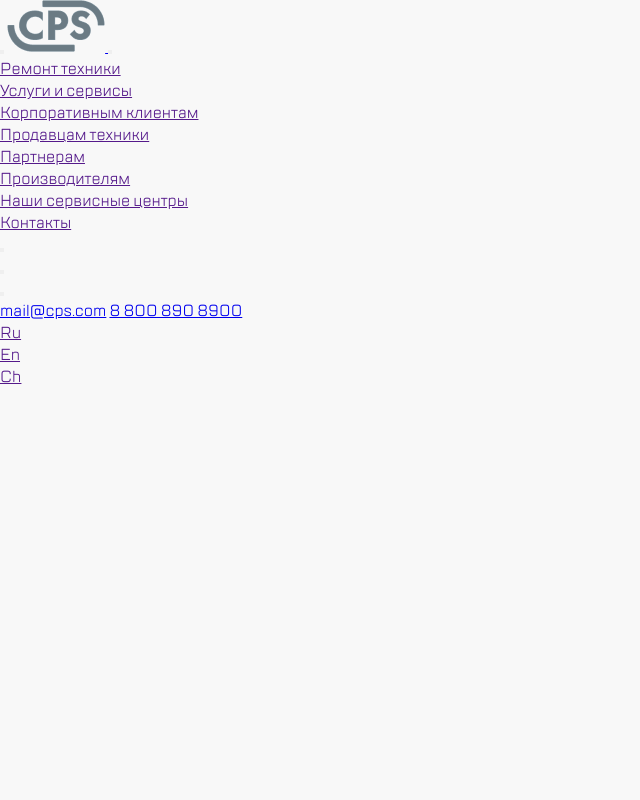
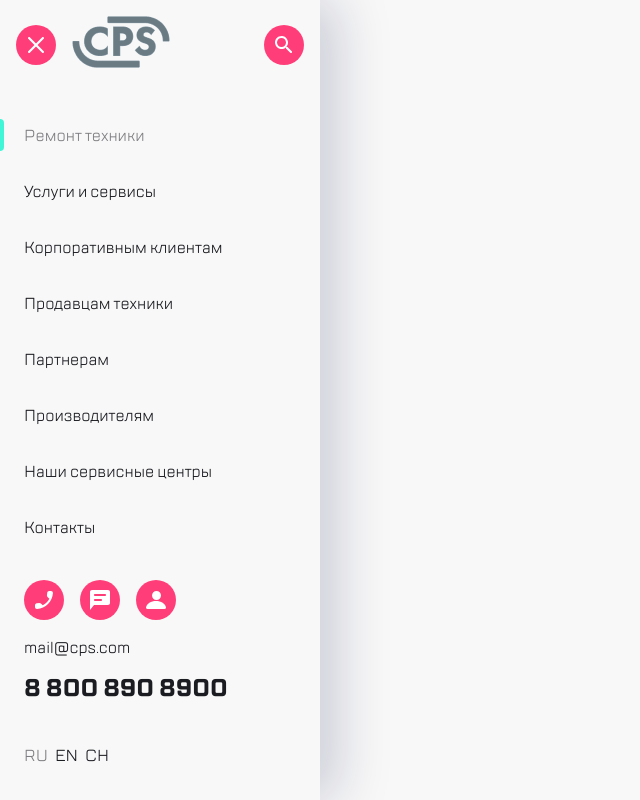
Before and after one commit to DanilFedorov/DanilFedorov.github.io, a plain HTML site: page menu.html in a window 1280 px wide. Shown: the whole page, without its empty margins (0-640 px from the left). Drawn offline with Linux system fonts and the light colour scheme.

Commit message:
Branch menu ready for rev

```diff
--- a/menu.html
+++ b/menu.html
@@ -10,18 +10,17 @@
 </head>
 <body>
     <aside class="menu">
-        <div class="menu__row menu__row--nav">
-            <button class="menu-button menu-button--close"></button>
-            <a href="#" class="menu__logo">
-                <span class="menu__logo--divider tablet"></span>
+        <div class="menu__row">
+            <button class="menu-bttn menu-bttn--close"></button>
+            <a href="#" class="menu__logo logo">
                 <img src="img/logo.png" alt="CPS">
             </a>
-            <button class="menu-button menu-button--search"></button>
+            <button class="menu-bttn menu__menu-bttn menu-bttn--search"></button>
         </div>
         <nav class="menu__site-nav site-nav">
             <ul class="site-nav__list">
                 <li class="site-nav__list-item">
-                    <a href="" class="site-nav__link">Ремонт техники</a>
+                    <a href="" class="site-nav__link site-nav__link--active">Ремонт техники</a>
                 </li>
                 <li class="site-nav__list-item">
                     <a href="" class="site-nav__link">Услуги и сервисы</a>
@@ -46,22 +45,22 @@
                 </li>
             </ul>
         </nav>
-        <ul class="menu__list">
-            <li class="menu__item">
-                <button class="menu-button menu-button--call"></button>
+        <ul class="menu__bttn-list bttn-list">
+            <li class="bttn-list__item">
+                <button class="menu-bttn menu-bttn--call"></button>
             </li>
-            <li class="menu__item">
-                <button class="menu-button menu-button--chat"></button>
+            <li class="bttn-list__item">
+                <button class="menu-bttn menu-bttn--chat"></button>
             </li>
-            <li class="menu__item">
-                <button class="menu-button menu-button--profile"></button>
+            <li class="bttn-list__item">
+                <button class="menu-bttn menu-bttn--profile"></button>
             </li>
         </ul>
         <a href="mailto:mail@cps.com" type="email" class="menu__email email">mail@cps.com</a>
-        <a href="tel:+78008908900" tupe="phone" class="menu__phone">8 800 890 8900</a>
+        <a href="tel:+78008908900" tupe="phone" class="menu__phone phone">8 800 890 8900</a>
         <ul class="menu__lang-list lang-list">
             <li class="lang-list__item">
-                <a href="" class="lang-list__link">Ru</a>
+                <a href="" class="lang-list__link lang-list__link--active">Ru</a>
             </li>
             <li class="lang-list__item">
                 <a href="" class="lang-list__link">En</a>
--- a/style/style.css
+++ b/style/style.css
@@ -13,9 +13,19 @@ body {
     background-color: #F8F8F8;
 }
 
+a {
+    text-decoration: none;
+    color: #1B1C21;
+}
+
+ul {
+    list-style: none;
+}
+
 .head__row {
     position: relative;
     display: flex;
+    align-items: center;
     padding: 24px 16px 0 16px;
 }
 
@@ -37,7 +47,6 @@ body {
     background-color: #fff;
     border-bottom: 1px solid #D9FFF5;
     height: 88px;
-    align-items: center;
     padding-top: 0;
 }
 
@@ -47,43 +56,50 @@ body {
     }
 }
 
-.head__list {
+.bttn-list {
     display: flex;
+    list-style: none;
+}
+
+.head__bttn-list {
     flex-grow: 1;
-    list-style: none;
     justify-content: flex-end;
 }
 
 @media (min-width: 768px) {
-    .head__list {
+    .head__bttn-list {
         flex-grow: 0;
-        margin-left: 26px;
+        margin-left: 42px;
     }
 }
 
 @media  (min-width: 768px) {
-    .head__list.tablet {
+    .head__bttn-list.tablet {
         flex-grow: 1;
     }
 }
 
-.head__item {
+.bttn-list__item {
     position: relative;
     height: 40px;
     margin-left: 16px;
 }
 
 @media (min-width:1200px) {
-    .head__item {
+    .head__bttn-list.bttn-list__item {
         margin-left: 32px;
     }
+}
+
+.bttn-list__item:first-child {
+    margin-left: 0;
 }
 
 .head--divider::before {
     content: '';
     position: absolute;
     top: 4px;
-    left: -20px;
+    left: -22px;
     width: 2px;
     height: 32px;
     background-color: #EAEAEA;
@@ -112,7 +128,7 @@ body {
     }
 }
 
-.head-button {
+.menu-bttn {
     border: none;
     outline: none;
     cursor: pointer;
@@ -122,33 +138,48 @@ body {
     background-color: #FF3E79;
     background-repeat: no-repeat;
     background-position: center center;
+    transition: all 0.3s ease-in-out;
 }
 
-.head-button--menu {
+.menu-bttn:hover {
+    box-shadow: 2px 1px 5px 1px rgba(69, 79, 126, 0.3);
+    transform: scale(1.1);
+    background-color: #FF3E92;
+}
+
+.menu-bttn--menu {
     background-image: url(../img/burger.svg);
 }
 
-.head-button--request {
+.menu-bttn--request {
     background-image: url(../img/repair.svg);
 }
 
-.head-button--condition {
+.menu-bttn--condition {
     background-image: url(../img/checkstatus.svg);
 }
 
-.head-button--call {
+.menu-bttn--call {
     background-image: url(../img/call.svg);
 }
 
-.head-button--chat {
+.menu-bttn--chat {
     background-image: url(../img/chat.svg);
 }
 
-.head-button--profile {
+.menu-bttn--profile {
     background-image: url(../img/profile.svg);
 }
 
-.head-button--monitor {
+.menu-bttn--search {
+    background-image: url(../img/search.svg);
+}
+
+.menu-bttn--close {
+    background-image: url(../img/close.svg);
+}
+
+.menu-bttn--monitor {
     font-family: 'TT Lakes';
     font-size: 16px;
     font-weight: 600;
@@ -160,7 +191,13 @@ body {
     background-color: #F8F8F8;
 }
 
-.head-button--monitor::after {
+.menu-bttn--monitor:hover {
+    box-shadow: none;
+    transform: none;
+    background-color: inherit;
+}
+
+.menu-bttn--monitor::after {
     content: '';
     position: absolute;
     top: 0;
@@ -171,15 +208,138 @@ body {
     background-color: #FF3E79;
     background-repeat: no-repeat;
     background-position: center center;
+    transition: all 0.3s ease-in-out;
 
 }
 
-.head-button--monitor-request::after {
+
+.menu-bttn--monitor:hover.menu-bttn--monitor::after {
+    box-shadow: 2px 1px 5px 1px rgba(69, 79, 126, 0.3);
+    transform: scale(1.1);
+    background-color: #FF3E92;
+}
+
+.menu-bttn--monitor-request::after {
     background-image: url(../img/repair.svg);
 }
 
-.head-button--monitor-condition::after {
+.menu-bttn--monitor-condition::after {
     background-image: url(../img/checkstatus.svg);
+}
+
+.menu {
+    display: flex;
+    flex-direction: column;
+    width: 320px;
+    height: 100%;
+    position: fixed;
+    box-shadow: -2px 0px 4px rgba(69, 79, 126, 0.02), 16px 0px 52px rgba(14, 24, 80, 0.2);
+}
+
+.menu__row {
+    position: relative;
+    display: flex;
+    align-items: center;
+    padding: 16px 16px 0 16px;
+}
+
+.menu__logo {
+    position: relative;
+    margin-left: 16px;
+}
+
+.menu__menu-bttn {
+    margin-left: auto;
+}
+
+.menu__site-nav{
+    margin-top: 50px;
+    margin-left: 24px;
+}
+
+.site-nav__list-item {
+    margin-bottom: 32px;
+}
+
+.site-nav__link {
+    font-size: 16px;
+    line-height: 24px;
+    transition: all 0.3s ease-in-out;
+}
+
+.site-nav__link:hover {
+    font-size: 17px;
+    color: #7E7E82;
+}
+
+.site-nav__link--active {
+    position: relative;
+    color: #7E7E82;
+}
+
+.site-nav__link--active::before{
+    content: '';
+    position: absolute;
+    left: -24px;
+    top: -6px;
+    width: 4px;
+    height: 32px;
+    border-radius: 0 12px 12px 0;
+    background: #41F6D7;
+}
+
+.menu__bttn-list {
+    margin: auto 0 16px 24px;
+}
+
+.menu__email {
+    margin-left: 24px;
+    margin-bottom: 12px;
+}
+
+.email {
+    font-size: 16px;
+    line-height: 24px;
+}
+
+.menu__phone {
+    margin-left: 24px;
+    margin-bottom: 40px;
+}
+
+.phone {
+    font-size: 24px;
+    line-height: 32px;
+    font-weight: 800;
+}
+
+.menu__lang-list {
+    display: flex;
+    margin-left: 24px;
+    margin-bottom: 32px;
+}
+
+.lang-list__item {
+    margin-left: 7px;
+}
+
+.lang-list__item:first-child {
+    margin-left: 0;
+}
+
+.lang-list__link {
+    font-size: 16px;
+    line-height: 24px;
+    text-transform: uppercase;
+    transition: all 0.3s ease-in-out;
+}
+
+.lang-list__link:hover {
+    color: #7E7E82;
+}
+
+.lang-list__link--active {
+    color: #7E7E82;
 }
 
 .head__title {
@@ -287,7 +447,6 @@ body {
 
 .page-nav__link {
     display: block;
-    text-decoration: none;
     color: #7E7E82;
     padding: 6px 16px;
     font-size: 16px;
@@ -352,7 +511,7 @@ body {
     }
 }
 
-.main-button {
+.main-bttn {
     position: relative;
     outline: none;
     cursor: pointer;
@@ -369,7 +528,7 @@ body {
     margin-bottom: 16px;
 }
 
-.main-button__icon::before {
+.main-bttn__icon::before {
     position: absolute;
     left: 0;
     content: '';
```
Also changed, not shown: index.html (+20 -20 lines), img/close.svg (added), img/search.svg (added).
